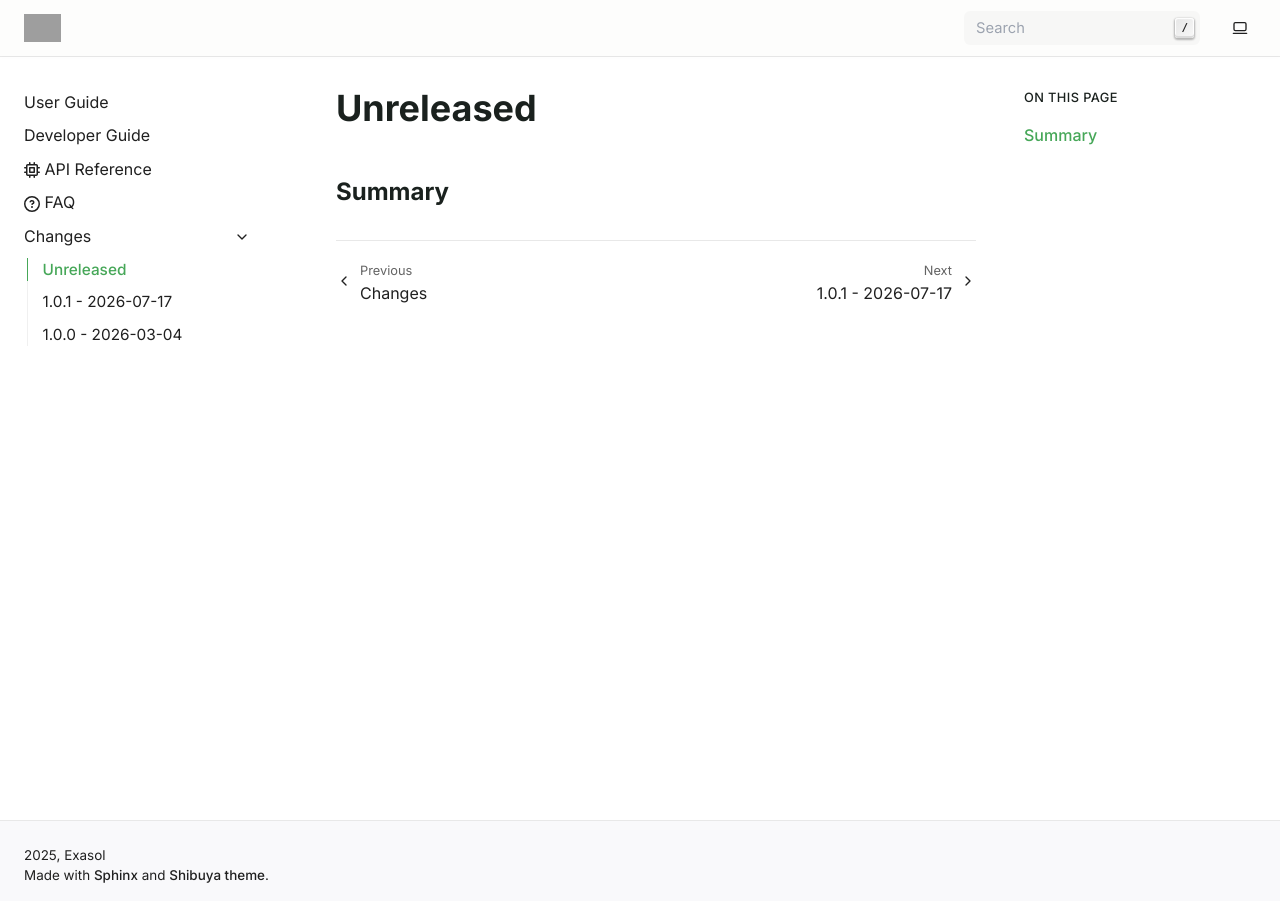
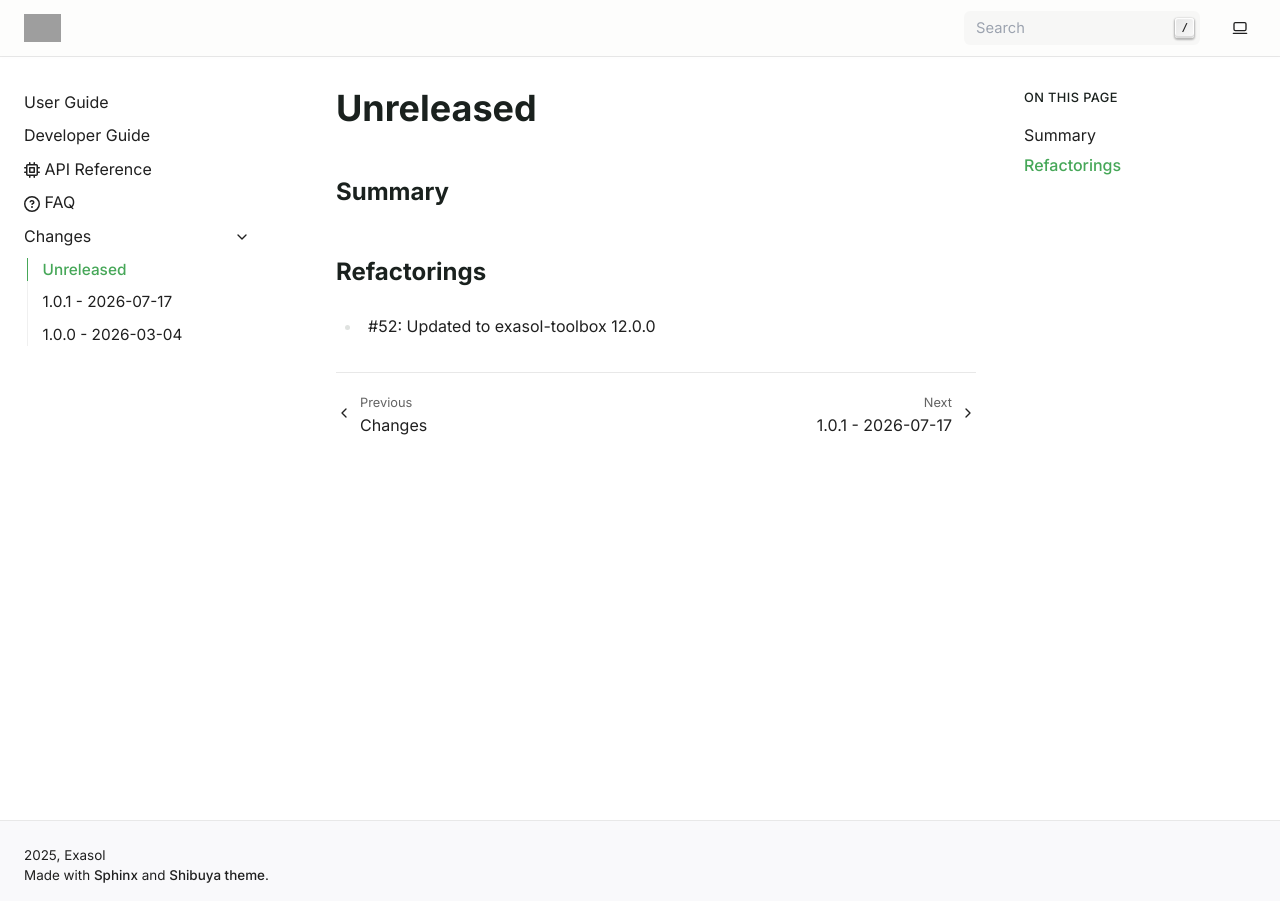
Before and after one commit to exasol/test-db-builder-python, a Sphinx documentation site: the page built from doc/changes/unreleased.md, in a window 1280 px wide. Built offline with Sphinx 7.4.7, drawn with Linux system fonts in a browser that asks for light colours; grey boxes are pictures that could not be loaded.

Commit message:
Add changelog entry

```diff
--- a/doc/changes/unreleased.md
+++ b/doc/changes/unreleased.md
@@ -1,3 +1,7 @@
 # Unreleased
 
 ## Summary
+
+## Refactorings
+
+* #52: Updated to exasol-toolbox 12.0.0
```
